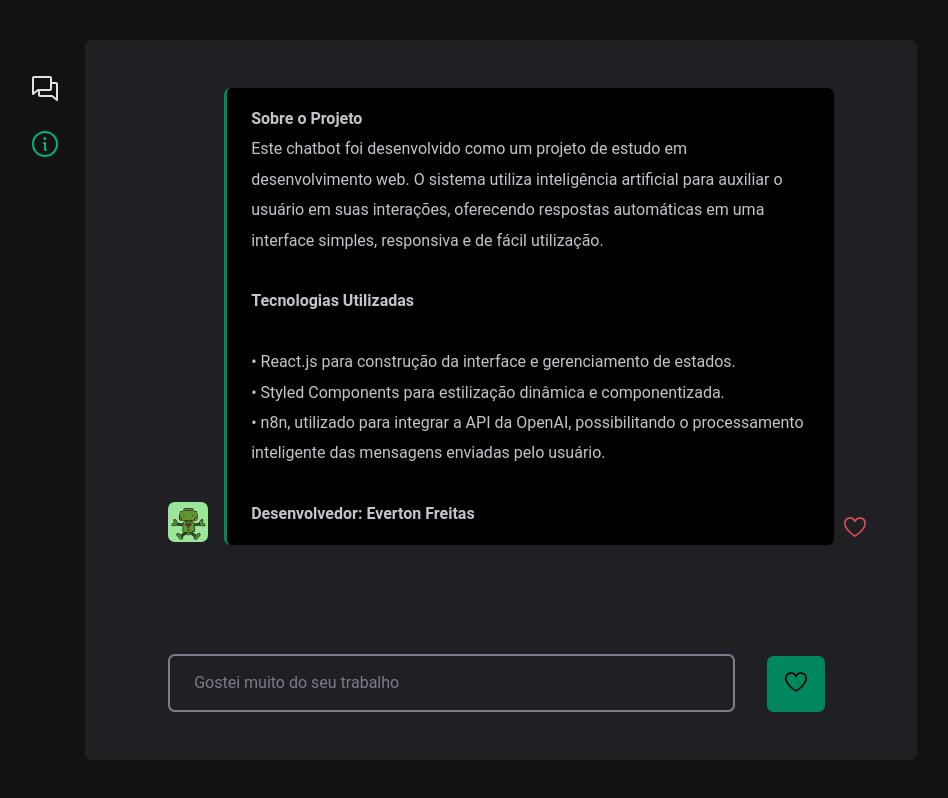
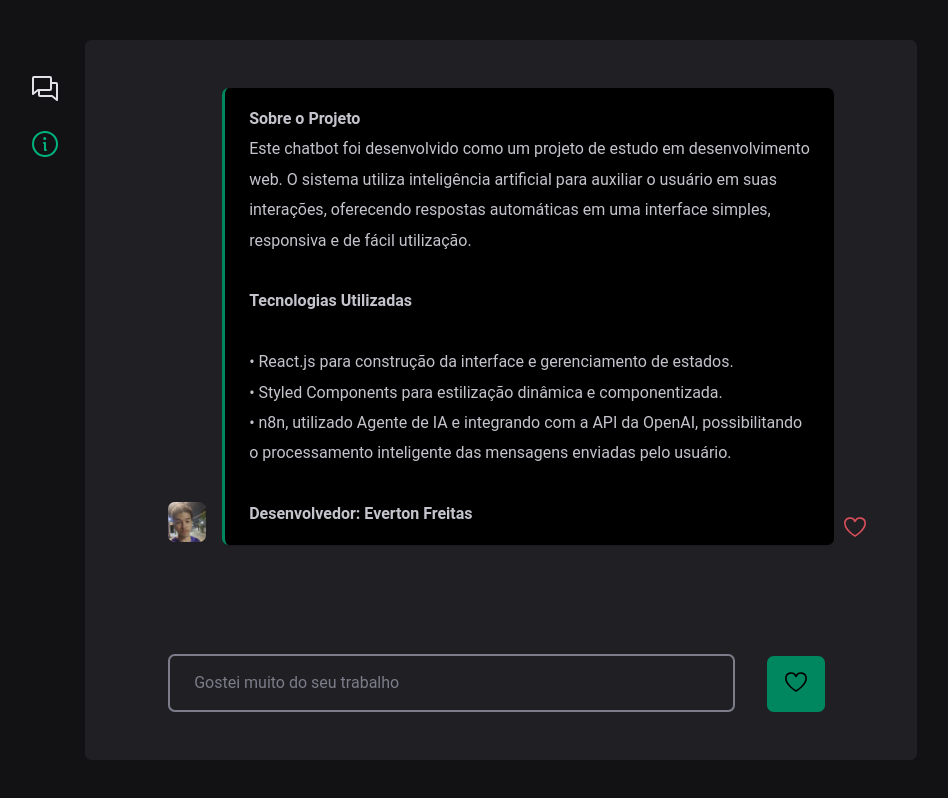
Before and after one commit to everton-freitas/Agente-de-ia, a React (Vite) app: page /sobre in a window 1280 px wide. Shown: the whole page, without its empty margins (171-1119 px from the left). Built offline with nearby package versions, Linux system fonts and the light colour scheme.

Commit message:
update photo

```diff
--- a/src/pages/Sobre/index.jsx
+++ b/src/pages/Sobre/index.jsx
@@ -1,5 +1,5 @@
 import { Button, Chat, ChatContainer, ChatHistory, History, Input, Text, TextUser } from "../Chatbot/styles"
-import botAvatar from "../../assets/bot-avatar.png"
+import evertonAvatar from "../../assets/foto-everton-chatbot.jpeg"
 import { Heart } from "phosphor-react"
 import { useState } from "react"
 import { HeartFill, HeartRegular } from "./styles"
@@ -18,7 +18,7 @@ function About() {
                 <History>
                     <TextUser style={{ justifyContent: "start" }}>
                         <img
-                            src={botAvatar}
+                            src={evertonAvatar}
                             alt="bot"
                             style={{ width: "40px", height: "40px", borderRadius: "6.7px", alignSelf: "end", marginBottom: "0.2rem" }}
                         />
@@ -32,7 +32,7 @@ function About() {
                             <br /><br /><strong>Tecnologias Utilizadas</strong><br /><br />
                             • React.js para construção da interface e gerenciamento de estados.<br />
                             • Styled Components para estilização dinâmica e componentizada.<br />
-                            • n8n, utilizado para integrar a API da OpenAI,
+                            • n8n, utilizado Agente de IA e integrando com a API da OpenAI,
                             possibilitando o processamento inteligente das mensagens enviadas pelo usuário.
                             <br /><br /><strong>Desenvolvedor: Everton Freitas</strong>
 
```
Also changed, not shown: src/assets/foto-everton-chatbot.jpeg (added).
